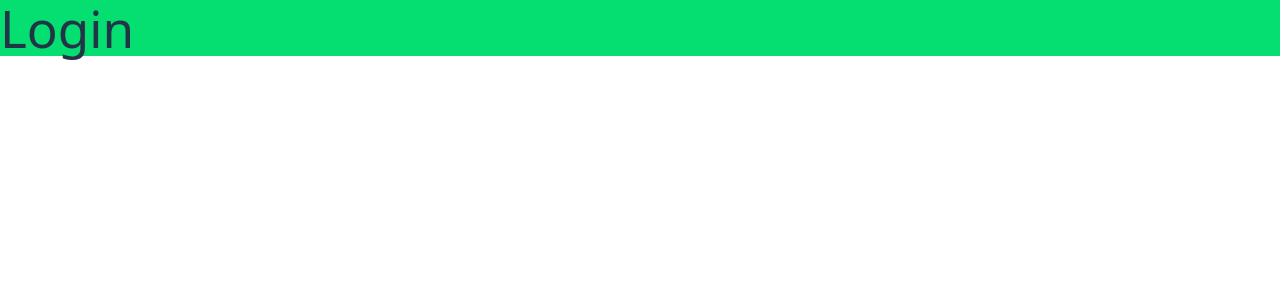
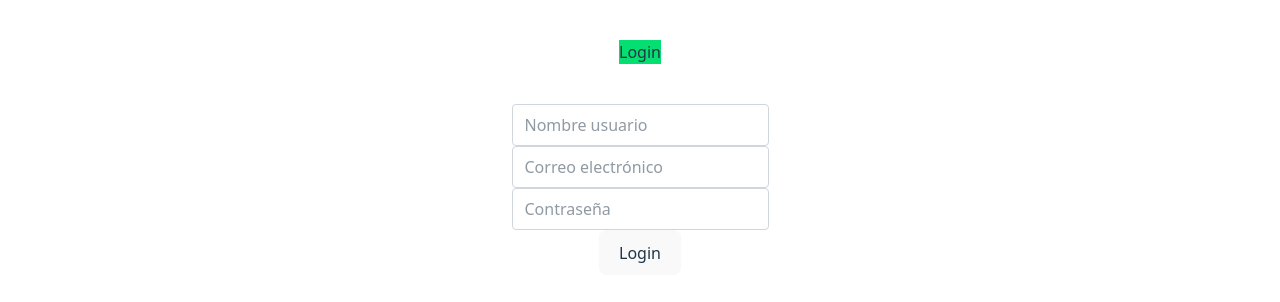
Before and after one commit to FJQuemada/TFG-Autoescuela, a React (Vite) app in the folder frontend/drivehub/: page /login in a window 1280 px wide. Shown: the top 302 px of the page. Built offline with nearby package versions, Linux system fonts and the light colour scheme.

Commit message:
registro hecho,

```diff
--- a/frontend/drivehub/src/index.css
+++ b/frontend/drivehub/src/index.css
@@ -28,11 +28,6 @@ body {
   margin: 0;
   min-width: 320px;
   min-height: 100vh;
-}
-
-h1 {
-  font-size: 3.2em;
-  line-height: 1.1;
 }
 
 button {
--- a/frontend/drivehub/src/pages/Login.jsx
+++ b/frontend/drivehub/src/pages/Login.jsx
@@ -1,7 +1,45 @@
-export default function Login() {
+import React, { useState } from 'react';
+
+import {registroUsuario} from '../services/api';
+
+const Login = () => {
+
+    const [usuario,setUsuario] = useState("")
+    const [email,setEmail] = useState("");
+    const [password,setPassword] = useState("");
+
+    const handleSumbit = async(e) => {
+        e.preventDefault();
+
+        console.log("Usuario: ", usuario);
+        console.log("Email: ", email);
+        console.log("Password: ", password);
+
+        const nuevoUsuario = {
+            "usus_nombre": usuario,
+            "usus_email": email,
+            "usus_password": password
+        };
+
+        await registroUsuario(nuevoUsuario);
+
+        console.log("Nuevo usuario: ", nuevoUsuario);
+
+        setEmail("");
+        setUsuario("");
+        setPassword("");
+      };
+
     return (
-        <div>
-        <h1 className="bg-green-400">Login</h1>
+        <div className="flex flex-col items-center ">
+            <h1 className="bg-green-400 mt-10">Login</h1>
+            <form action="" className="flex flex-col items-center mt-10" onSubmit={(e) => handleSumbit(e)}>
+                <input type="text" placeholder="Nombre usuario" value={usuario} onChange={(e) => setUsuario(e.target.value)} className="border border-gray-300 rounded px-3 py-2" />
+                <input type="text" placeholder="Correo electrónico" value={email} onChange={(e) => setEmail(e.target.value)} className="border border-gray-300 rounded px-3 py-2" />
+                <input type="password" placeholder="Contraseña" value={password} onChange={(e) => setPassword(e.target.value)} className="border border-gray-300 rounded px-3 py-2" />
+                <button type="submit">Login</button>
+            </form>
         </div>
     );
-    }
+}
+export default Login;
--- a/frontend/drivehub/src/services/api.js
+++ b/frontend/drivehub/src/services/api.js
@@ -10,3 +10,12 @@ export const verDificultades = async () => {
     console.error(error)
   }
 }
+
+export const registroUsuario = async (usuario) => {
+  try {
+    const response = await axios.post(`${API_URL}/usuarios/`, usuario)
+    console.log(`Usuario recien añadido`,response)
+  } catch (error) {
+    console.error(error)
+  }
+}
```
